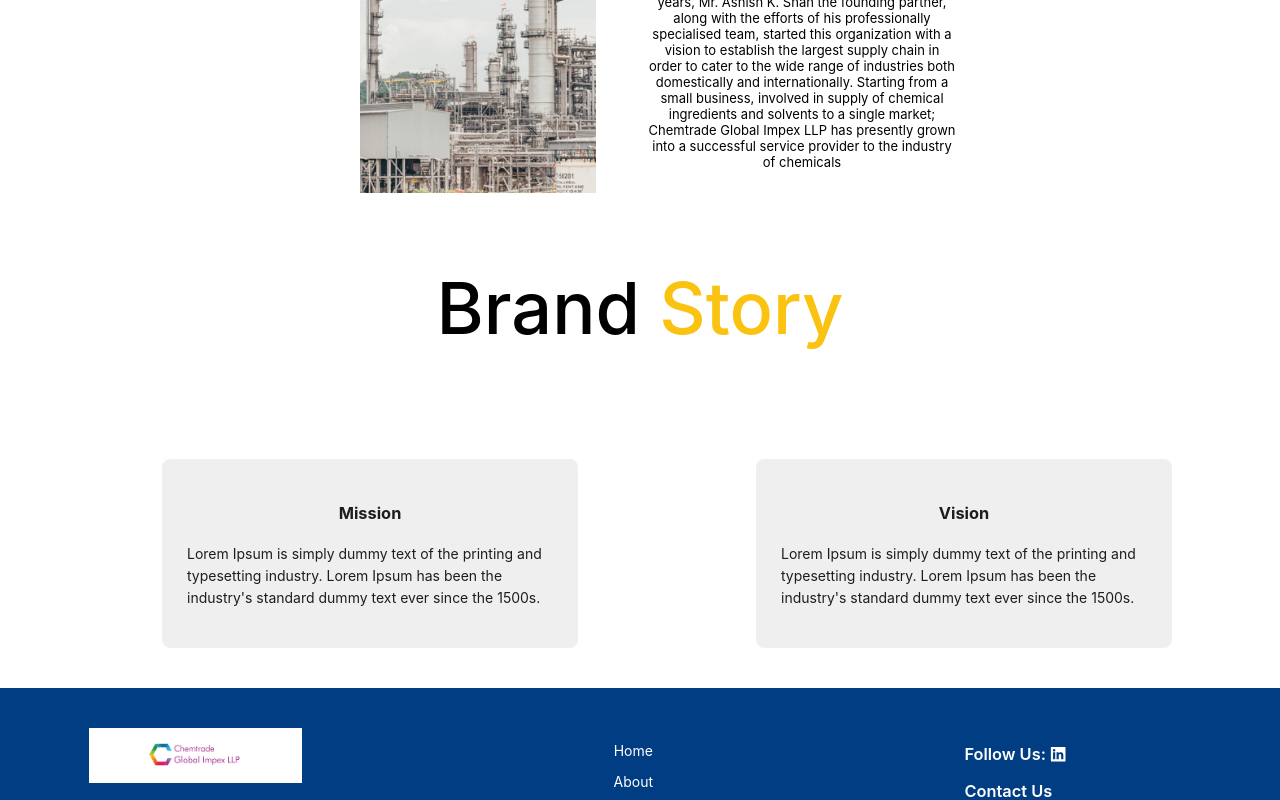
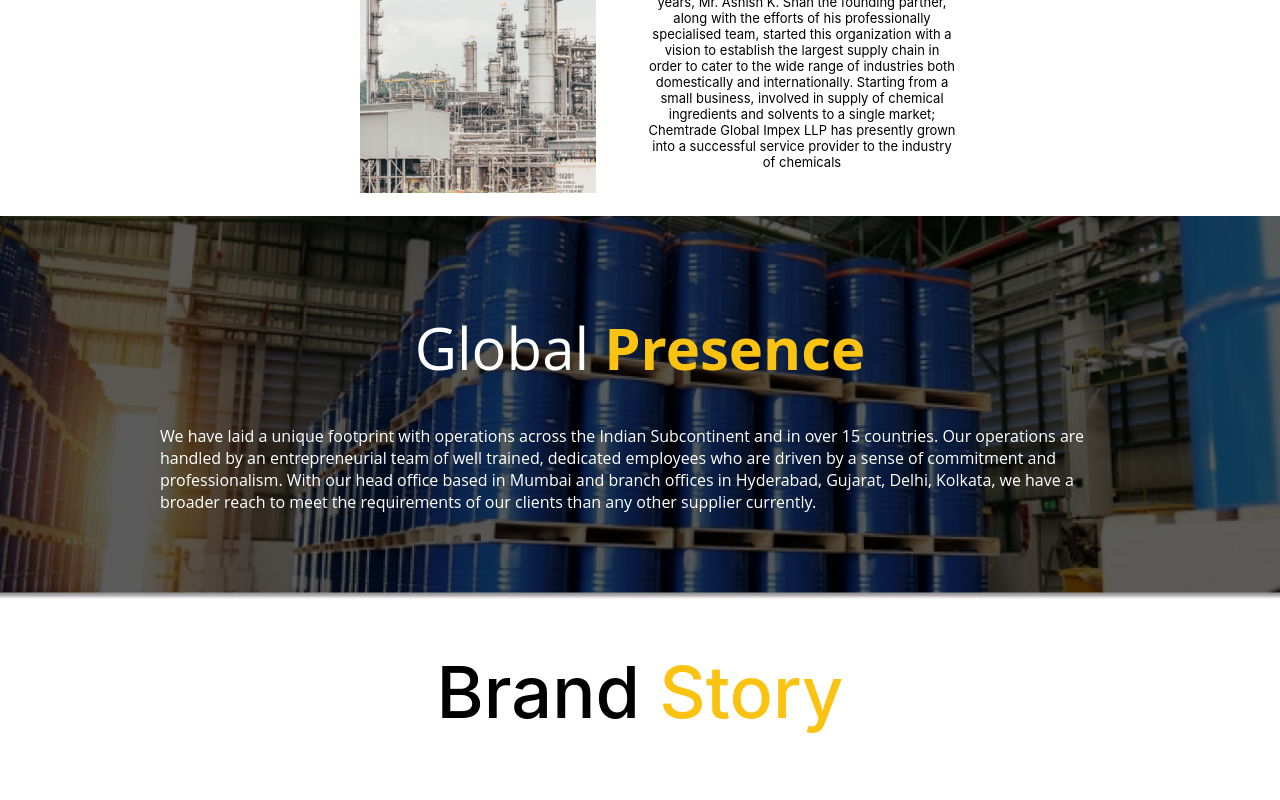
Before and after one commit to jaimincr7/chemTradeGlbl, a React (Create React App) app: page /about-us in a window 1280 px wide. Shown: the part 537-1337 px from the top of the page. Built offline with nearby package versions, Linux system fonts and the light colour scheme; the HTML template or start-up script is replaced by a standard one.

Commit message:
Latest changes

```diff
--- a/src/App.css
+++ b/src/App.css
@@ -57,6 +57,18 @@
   background-position: center;
   width: 100%;
   height: 100vh;
+  display: flex;
+  justify-content: center;
+  align-items: center;
+  flex-direction: column;
+}
+
+.continer-about-us-landing {
+  background-image: url('./Assets/images/aboutUsLanding.png');
+  background-size: cover;
+  background-position: center;
+  width: 100%;
+  height: 48vh;
   display: flex;
   justify-content: center;
   align-items: center;
@@ -304,6 +316,24 @@
 }
 
 @media screen and (max-width: 600px) {
+  .continer-about-us-landing {
+    height: 100vh;
+  }
+}
+
+@media screen and (max-width: 600px) {
+  .glbl-prsc {
+    font-size: 38px;
+  }
+}
+
+@media screen and (min-width: 600px) {
+  .glbl-prsc {
+    font-size: 58px;
+  }
+}
+
+@media screen and (max-width: 600px) {
   .cards {
     width: 100%;
     border-radius: 0%;
--- a/src/Pages/AboutUs/BrandStory/BrandStory.jsx
+++ b/src/Pages/AboutUs/BrandStory/BrandStory.jsx
@@ -7,7 +7,7 @@ const BrandStory = () => {
   return (
     <>
       <div className="container-about-us">
-        <span className="highlight-ab big-texts" style={{ fontFamily: 'Open Sans', fontWeight: '800'}}>Brand Story</span>
+        <span className="highlight-ab big-texts" style={{ fontFamily: 'Open Sans', fontWeight: '800' }}>Brand Story</span>
         <br />
       </div>
       <br />
@@ -34,12 +34,18 @@ const BrandStory = () => {
         </Row>
       </div>
       <br />
+      <div className='continer-about-us-landing'>
+        <p className='glbl-prsc' style={{ color: 'white', fontFamily: 'Open Sans, Arial, sans-serif', lineHeight: '0.1' }}>Global
+          <span style={{ color: '#FBC311', fontWeight: '700'}}> Presence</span>
+        </p>
+        <p style={{ color: 'white', fontFamily: 'Open Sans, Arial, sans-serif', fontSize: '16px', width: '75%', fontWeight: '400' }}>
+          We have laid a unique footprint with operations across the Indian Subcontinent and in over 15 countries. Our operations are handled by an entrepreneurial team of well trained, dedicated employees who are driven by a sense of commitment and professionalism. With our head office based in Mumbai and branch offices in Hyderabad, Gujarat, Delhi, Kolkata, we have a broader reach to meet the requirements of our clients than any other supplier currently.
+        </p>
+      </div>
       <div className="container-about-us-small App">
         <h1 className="highlight-ab big-texts" style={{ color: 'black' }}>Brand <span style={{ color: '#FBC311' }}>Story</span></h1>
         <br />
       </div>
-      <br />
-      <br />
       <div>
         <Row gutter={[16, 16]}>
           <Col xs={{ span: 20, offset: 2 }} lg={{ span: 8, offset: 3 }}>
--- a/src/Pages/ContactUs/Contact/Contact.jsx
+++ b/src/Pages/ContactUs/Contact/Contact.jsx
@@ -11,7 +11,7 @@ const Contact = () => {
   return (
     <>
       <div className="container-contact-us">
-        <span className="highlight-ab big-texts" style={{ fontFamily: 'Open Sans', fontWeight: '800' }}>Contact Us</span>
+        <span className="highlight-ab big-texts" style={{ fontFamily: 'Open Sans, Arial, sans-serif', fontWeight: '800' }}>Contact Us</span>
         <br />
       </div>
       <div style={{ backgroundColor: '#F5F5F5' }}>
--- a/src/Pages/Industries/Industry/Industry.jsx
+++ b/src/Pages/Industries/Industry/Industry.jsx
@@ -18,11 +18,10 @@ import icon15 from '../../../Assets/images/Group 29.png';
 
 const Industry = () => {
 
-
   return (
     <>
       <div className="container-industry">
-        <span className="highlight-ab big-texts" style={{ fontFamily: 'Open Sans', fontWeight: '800'}}>Industries</span>
+        <span className="highlight-ab big-texts" style={{ fontFamily: 'Open Sans, Arial, sans-serif', fontWeight: '800'}}>Industries</span>
         <br />
       </div>
       <br />
--- a/src/Pages/LandingPage/Chemicals/Chemicals.jsx
+++ b/src/Pages/LandingPage/Chemicals/Chemicals.jsx
@@ -8,7 +8,7 @@ const Chemicals = () => {
     <>
       <div className='Chemicals App' >
         <br />
-        <div style={{ fontSize: '33px', fontFamily: 'Open Sans' }}>
+        <div style={{ fontSize: '33px', fontFamily: 'Open Sans, Arial, sans-serif' }}>
           Speciality <span style={{ fontWeight: 'bold', color: '#FBC311' }}>Chemicals</span>
         </div>
         <br />
--- a/src/Pages/LandingPage/Home/Home.jsx
+++ b/src/Pages/LandingPage/Home/Home.jsx
@@ -6,7 +6,7 @@ const Home = () => {
 
   return (
     <>
-      <div className="container" style={{ fontFamily: 'Open Sans'}}>
+      <div className="container" style={{ fontFamily: 'Open Sans, Arial, sans-serif'}}>
         <span className="highlight-md big-texts" style={{ fontWeight: '700'}}>25 Years Strong</span>
         <div className="description-md center-text">
           Partnering for Success
--- a/src/Pages/LandingPage/Products/Products.jsx
+++ b/src/Pages/LandingPage/Products/Products.jsx
@@ -11,7 +11,7 @@ const Products = () => {
     <>
       <div className="container-products">
         <br />
-        <div className="description-md " style={{ fontFamily: 'Open Sans' }}>
+        <div className="description-md " style={{ fontFamily: 'Open Sans, Arial, sans-serif' }}>
           Our <span style={{ color: '#FBC311', fontWeight: '600' }}>Services</span>
         </div>
         <h2 className='App' style={{ color: 'white', wordWrap: 'break-word', }}>We exist to cater to all your chemical requirements.</h2>
--- a/src/Pages/Products/Product/Product.jsx
+++ b/src/Pages/Products/Product/Product.jsx
@@ -6,7 +6,7 @@ const Product = () => {
   return (
     <>
       <div className="container-product">
-        <span className="highlight-ab big-texts" style={{ fontFamily: 'Open Sans', fontWeight: '800'}}>Our Products</span>
+        <span className="highlight-ab big-texts" style={{ fontFamily: 'Open Sans, Arial, sans-serif', fontWeight: '800'}}>Our Products</span>
         <br />
       </div>
       <br />
```
Also changed, not shown: src/Assets/images/aboutUsLanding.png (added), 1 other file (tests, documents, lock files or other folders).
